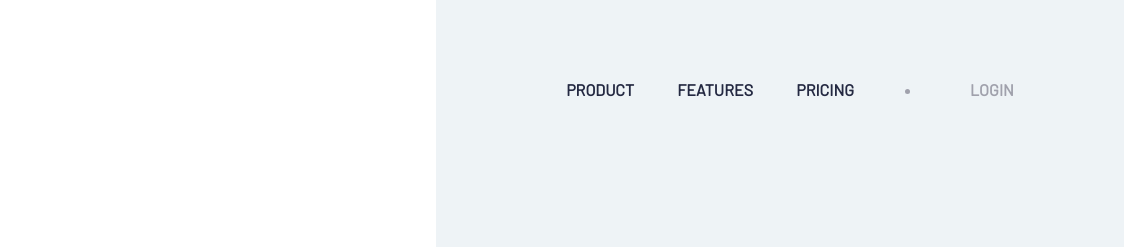
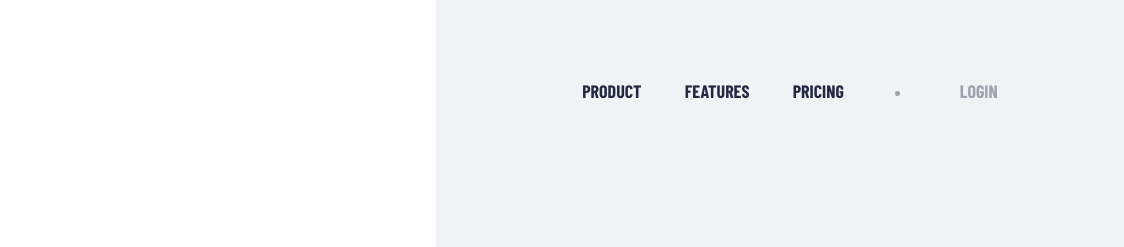
Before and after one commit to TrakaMeitene/project-tracking, a plain HTML site: page index.html in a window 1280 px wide. Shown: the top 247 px of the page, 156-1280 px from the left. Drawn offline with nearby package versions, Linux system fonts and the light colour scheme.

Commit message:
Update style.css

```diff
--- a/style.css
+++ b/style.css
@@ -27,6 +27,8 @@ a{
     text-decoration: none;
     color: hsl(230, 29%, 20%);
     font-weight: 700;
+    font-family: 'Barlow Condensed', sans-serif;
+    font-size:18px;
 }
 
 a:hover{
```
